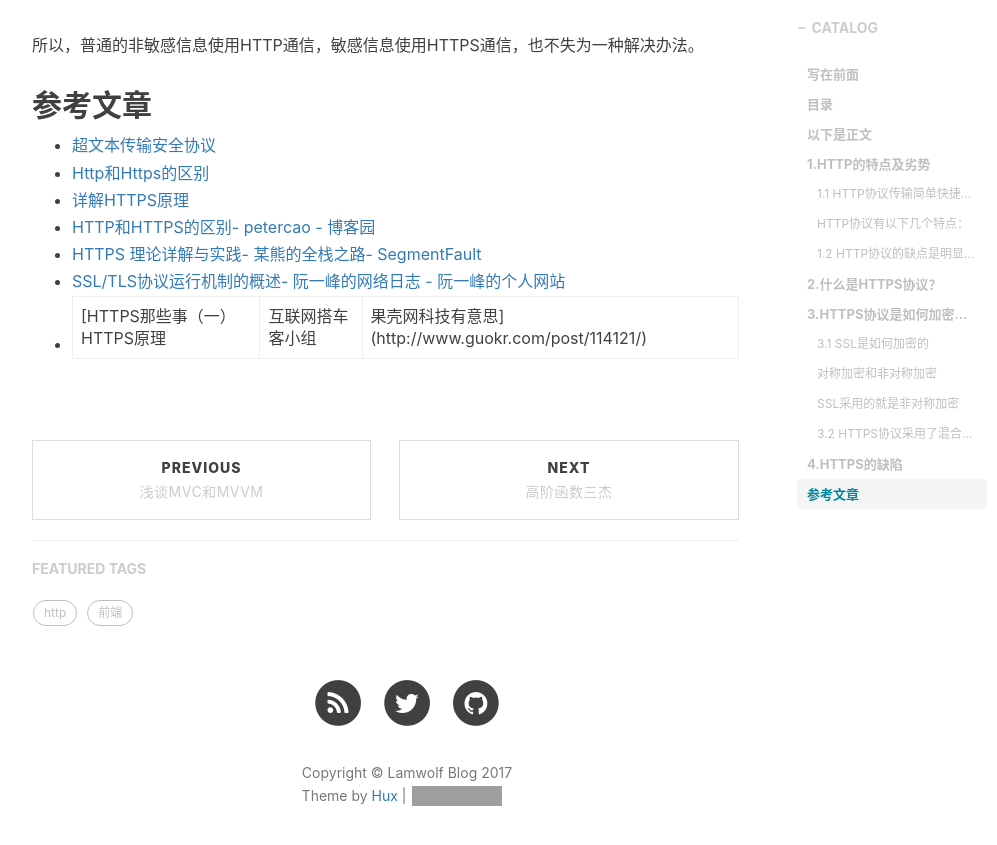
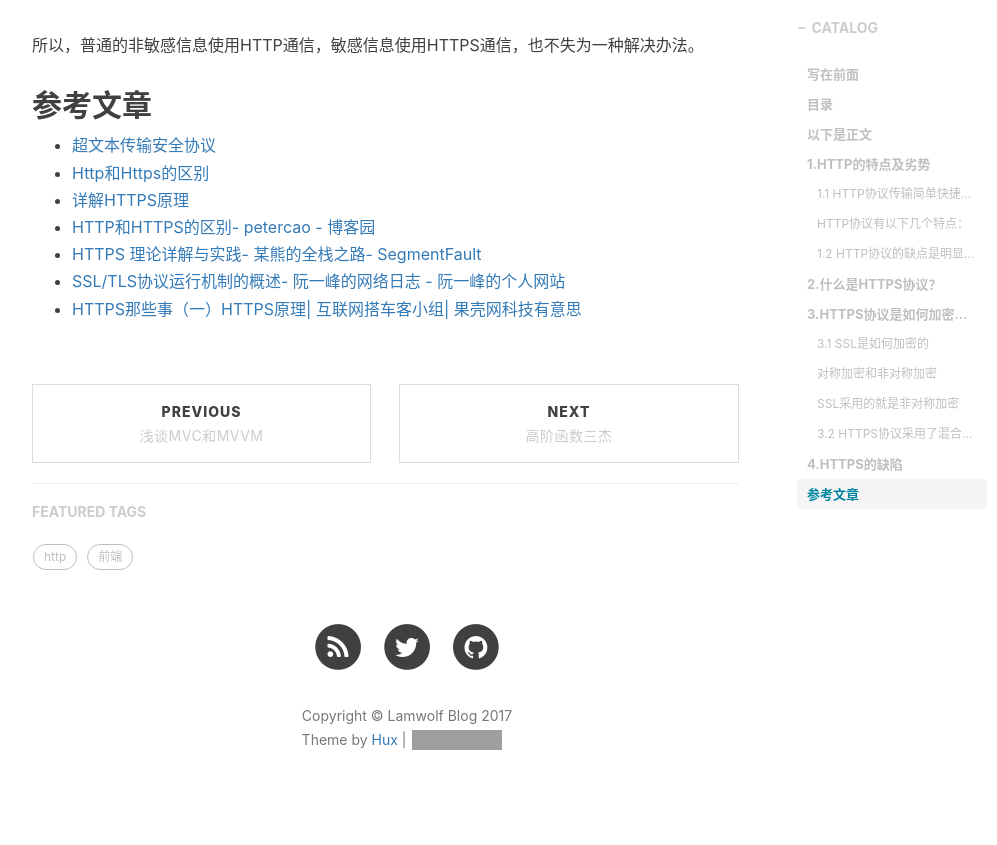
Before and after one commit to LamWolf/lamwolf.github.blog.io, a Jekyll site: the page built from _posts/2017-08-25-http-evolution-https.md, in a window 1280 px wide and 900 px high, scrolled down 4548 px. Shown: the top 845 px of the window, without its empty margins (233-1230 px from the left). Built offline with Jekyll 4.4.1, drawn with Linux system fonts in a browser that asks for light colours; nearby versions of some CDN libraries; comment, search, counter and statistics services are not loaded; grey boxes are pictures that could not be loaded.

Commit message:
修复排版bug

```diff
--- a/_posts/2017-08-25-http-evolution-https.md
+++ b/_posts/2017-08-25-http-evolution-https.md
@@ -130,4 +130,4 @@ HTTPS在传输数据之前需要客户端（浏览器）与服务端（网站）
 * [HTTP和HTTPS的区别- petercao - 博客园](http://www.cnblogs.com/bluestorm/p/5763533.html)
 * [HTTPS 理论详解与实践- 某熊的全栈之路- SegmentFault](https://segmentfault.com/a/1190000004985253)
 * [SSL/TLS协议运行机制的概述- 阮一峰的网络日志 - 阮一峰的个人网站](http://www.ruanyifeng.com/blog/2014/02/ssl_tls.html)
-* [HTTPS那些事（一）HTTPS原理| 互联网搭车客小组| 果壳网科技有意思](http://www.guokr.com/post/114121/)
+* [HTTPS那些事（一）HTTPS原理\| 互联网搭车客小组\| 果壳网科技有意思](http://www.guokr.com/post/114121/)
```
Also changed, not shown: _posts/2017-09-16-Higher-order-function.md (+1 -1 lines).
